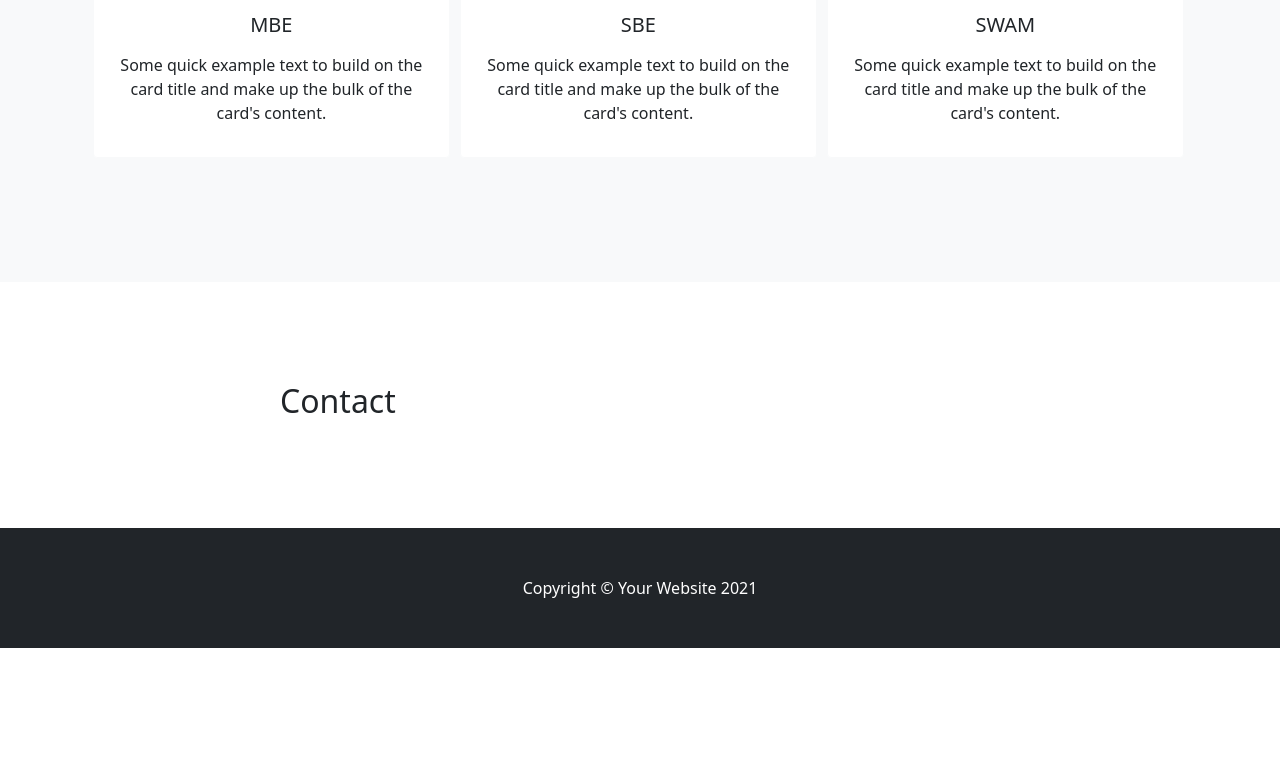
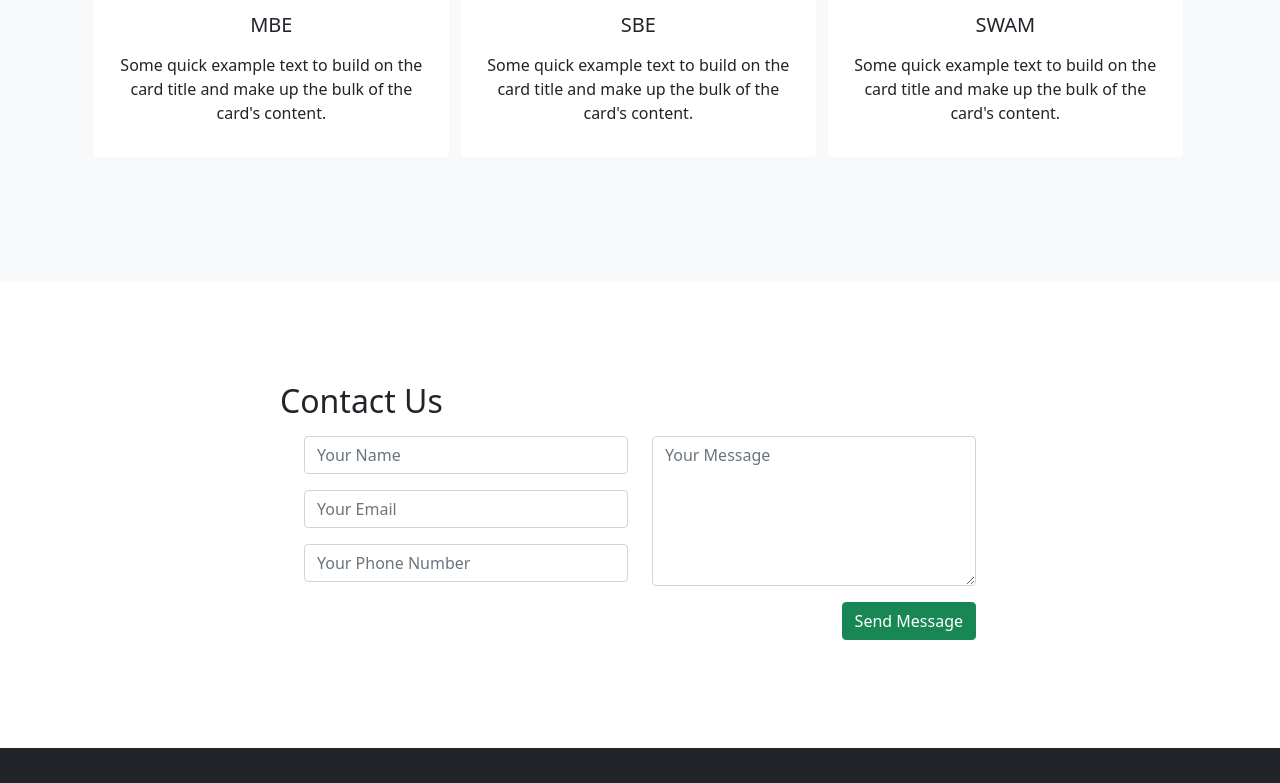
Before and after one commit to fkscott/acorn, a plain HTML site: page index.html in a window 1280 px wide. Shown: the part 2014-2797 px from the top of the page. Before the commit the page ends 2662 px from the top, so only its background shows below. Drawn offline with nearby package versions, Linux system fonts and the light colour scheme.

Commit message:
added contact form

```diff
--- a/index.html
+++ b/index.html
@@ -21,7 +21,7 @@
 <nav class="navbar fixed-top navbar-expand-lg navbar-light bg-light py-3" id="mainNav">
     <div class="container px-4">
       <!-- <img src="./img/acorn_logo_transparent.png" alt="Acorn Supply and Distribution Logo" width="100%" height="50px">-->
-        <a class="navbar-brand" href="#page-top">Acorn</a>
+        <a class="navbar-brand" href="#page-top">Acorn Supply</a>
         <button class="navbar-toggler" type="button" data-bs-toggle="collapse" data-bs-target="#navbarResponsive" aria-controls="navbarResponsive" aria-expanded="false" aria-label="Toggle navigation"><span class="navbar-toggler-icon"></span></button>
         <div class="collapse navbar-collapse" id="navbarResponsive">
             <ul class="navbar-nav ms-auto">
@@ -89,7 +89,7 @@
         <div class="container px-4">
             <div class="row gx-4 justify-content-center">
                 <div class="col-lg-8">
-                    <h2>About this page</h2>
+                    <h2>About Us</h2>
                     <p class="lead">
                       Established in 1989 Acorn Supply & Distributing, Inc. is an industry leader MBE/WBE/DBE/SBE/SWAM servicing DC, MD, PA, & VA construction material & equipment supplier with an array of NAICS codes to meet all your needs.
                     </p>
@@ -101,7 +101,7 @@
         </div>
     </section>
 
-
+    <!-- End About-->
 
 
 
@@ -112,7 +112,6 @@
             <div class="row gx-4 justify-content-center">
                 <div class="col-lg-8">
                     <h2>Certifications</h2>
-
                 </div>
 
                 <!-- Certifcation cards live here-->
@@ -189,14 +188,52 @@
         <div class="container px-4">
             <div class="row gx-4 justify-content-center">
                 <div class="col-lg-8">
-                    <h2>Contact</h2>
+                    <h2>Contact Us</h2>
+
+                    <div class="container contact-form">
+                        <form method="post">
+
+                           <div class="row">
+                                <div class="col-md-6">
+                                    <form>
+                                        <div class="form-group py-2">
+                                          <input type="text" class="form-control" id="messageName" aria-describedby="emailHelp" placeholder="Your Name">
+                                        </div>
+                                        <div class="form-group py-2">
+                                          <input type="email" class="form-control" id="messageEmail" aria-describedby="emailHelp" placeholder="Your Email">
+                                        </div>
+                                        <div class="form-group py-2">
+                                          <input type="text" class="form-control" id="messagePhoneNumber" placeholder="Your Phone Number">
+                                        </div>
+
+                                      </form>
+
+                                </div>
+                                <div class="col-md-6">
+                                    <div class="form-group py-2">
+                                        <textarea name="txtMsg" class="form-control" placeholder="Your Message " style="width: 100%; height: 150px;"></textarea>
+                                    </div>
+                                    <div class="form-group py-2 float-end">
+                                        <button type="button" class="btn btn-success">Send Message</button>
+
+                                    </div>
+                                </div>
+                            </div>
+                        </form>
+            </div>
+
+
+
+
                 </div>
             </div>
         </div>
     </section>
+
+
     <!-- Footer-->
     <footer class="py-5 bg-dark">
-        <div class="container px-4"><p class="m-0 text-center text-white">Copyright &copy; Your Website 2021</p></div>
+        <div class="container px-4"><p class="m-0 text-center text-white">Copyright &copy; Acorn Supply and Distribution 2021</p></div>
 
 
 
```
